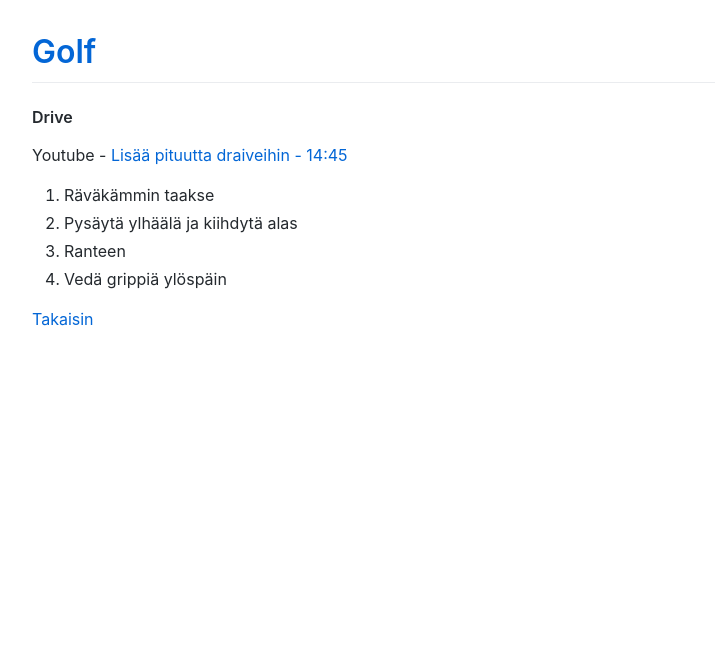
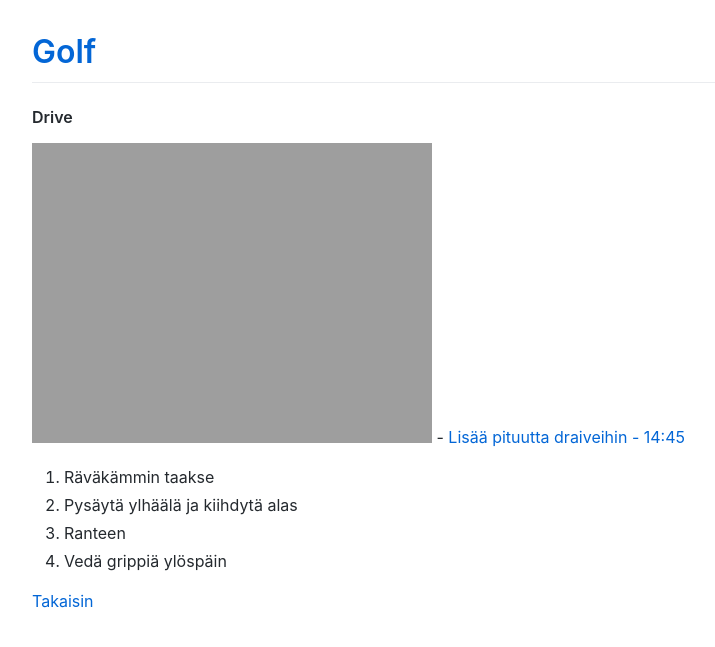
Before and after one commit to haapio/haapio.github.io, a Jekyll site: the page built from drive.md, in a window 1280 px wide. Shown: the top 647 px of the page, without its empty margins (118-833 px from the left). Built offline with Jekyll 4.4.1, drawn with Linux system fonts in a browser that asks for light colours; comment, search, counter and statistics services are not loaded.

Commit message:
Update drive.md

```diff
--- a/drive.md
+++ b/drive.md
@@ -3,7 +3,7 @@ layout: default
 ---
 #### Drive
 
-Youtube - [Lisää pituutta draiveihin - 14:45](https://www.youtube.com/watch?v=lCz5lVhGB9A)
+![Youtube](youtube.png | width=10) - [Lisää pituutta draiveihin - 14:45](https://www.youtube.com/watch?v=lCz5lVhGB9A)
 1.  Räväkämmin taakse
 2.  Pysäytä ylhäälä ja kiihdytä alas
 3.  Ranteen
```
